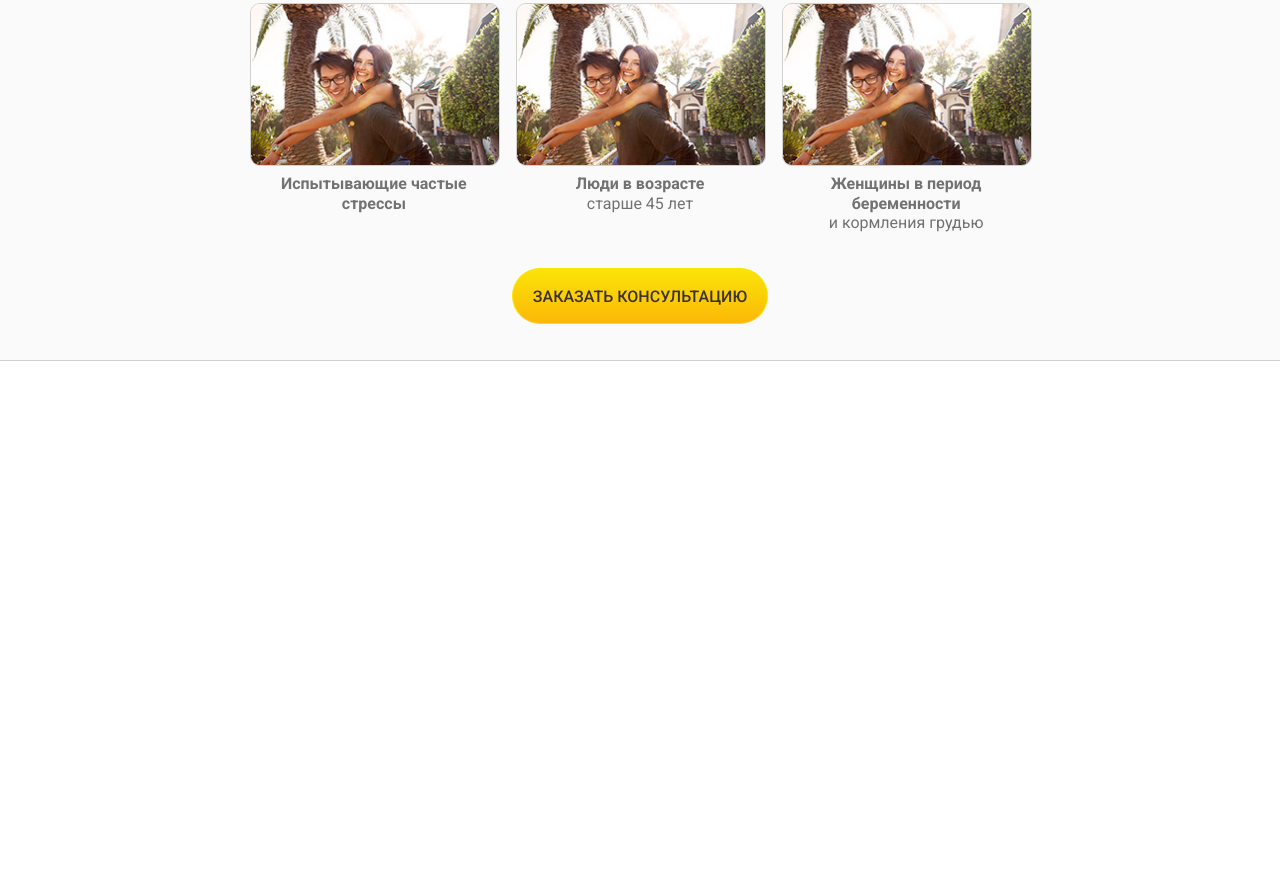
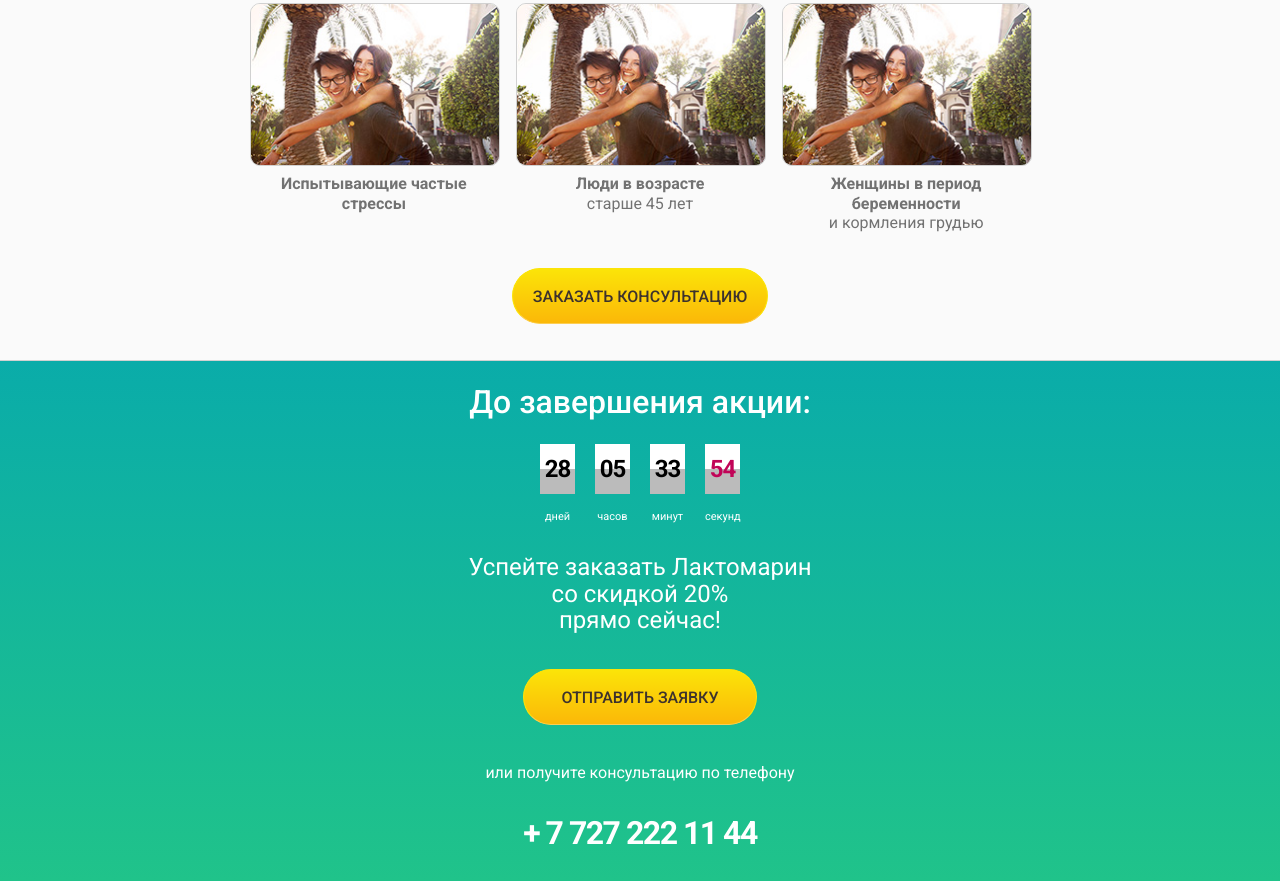
Before and after one commit to nechiporenko/lm-mobile, a website: page dist/index.html in a window 1280 px wide. Shown: the part 1792-2673 px from the top of the page. Before the commit the page ends 2153 px from the top, so only its background shows below. Drawn offline with nearby package versions, Linux system fonts and the light colour scheme; files that its build step writes are made by us from their sources.

Commit message:
Promo block & Timer code added

```diff
--- a/gruntfile.js
+++ b/gruntfile.js
@@ -10,7 +10,7 @@
 				tasks: ['sass:dist']
 			},
 			livereload: {
-				files: ['dist/*.html', 'src/js/*.js', 'dist/css/*.css','dist/img/**/*.{png,jpg,jpeg,gif,webp,svg}'],
+				files: ['dist/*.html', 'src/js/*.js', 'dist/css_common/*.css','dist/img/**/*.{png,jpg,jpeg,gif,webp,svg}'],
 				options: {
 					livereload: true
 				}
--- a/src/js/main.js
+++ b/src/js/main.js
@@ -5,6 +5,7 @@
 // Модальное окно
 // Ф-ция скролла к началу элеметна
 // Кнопка скролла страницы
+// Таймер обратного отсчета
 
 jQuery(document).ready(function ($) {
     //Кэшируем
@@ -157,4 +158,54 @@
         });
     }());
 
+
+    //
+    // Таймер обратного отсчета
+    //---------------------------------------------------------------------------------------
+    function initTimer() {
+        var $counter = $('.js-countdown'),
+            deadline = $counter.data('timer'),
+            $days = $counter.find('.countdown__num--day'),
+            $hours = $counter.find('.countdown__num--hour'),
+            $minutes = $counter.find('.countdown__num--min'),
+            $seconds = $counter.find('.countdown__num--sec');
+
+        function getTimeRemaining(endtime) {
+            var t = Date.parse(endtime) - Date.parse(new Date()),
+                seconds = Math.floor((t / 1000) % 60),
+                minutes = Math.floor((t / 1000 / 60) % 60),
+                hours = Math.floor((t / (1000 * 60 * 60)) % 24),
+                days = Math.floor(t / (1000 * 60 * 60 * 24));
+            if (seconds < 10 || seconds == 0) { seconds = '0' + seconds };
+            if (minutes < 10 || minutes == 0) { minutes = '0' + minutes };
+            if (hours < 10 || hours == 0) { hours = '0' + hours };
+
+            return {
+                'total': t,
+                'days': days,
+                'hours': hours,
+                'minutes': minutes,
+                'seconds': seconds
+            };
+        }
+
+        function initializeTimer(endtime) {
+            var timeinterval = setInterval(function () {
+                var t = getTimeRemaining(endtime);
+                $days.text(t.days);
+                $hours.text(t.hours);
+                $minutes.text(t.minutes);
+                $seconds.text(t.seconds);
+
+                if (t.total <= 0) {
+                    clearInterval(timeinterval);
+                }
+            }, 1000);
+        }
+
+        initializeTimer(deadline);
+    }
+
+    if ($('.js-countdown').length) { initTimer();}
+
 });
--- a/src/sass/partials/_page.scss
+++ b/src/sass/partials/_page.scss
@@ -2,3 +2,4 @@
 
 @import "page/_action-block.scss";
 @import "page/_feature-blocks.scss";
+@import "page/_promo-block.scss";
--- a/src/sass/partials/page/_action-block.scss
+++ b/src/sass/partials/page/_action-block.scss
@@ -27,4 +27,4 @@
 .b-action__subtitle{
     margin-bottom:rem(12px);
 }
-/*Action Block End*/
+/*Action Block Start*/
--- /dev/null
+++ b/src/sass/partials/page/_promo-block.scss
@@ -0,0 +1,90 @@
+@import "../../modules/_base.scss";
+/*---БЛОК "АКЦИЯ"*/
+.b-promo{
+    padding:rem(24px) 0;
+    @include linear-gradient(to bottom, $primary, $primary-light);
+    color:#fff;
+    text-align:center;
+}
+.b-promo__title{
+    display:block;
+    margin-bottom:rem(24px);
+    @include font-size(32px);
+    line-height:1.1;
+    font-weight:500;
+}
+
+.b-promo__subtitle{
+    display:block;
+    margin-bottom:rem(24px);
+    @include font-size(24px);
+    line-height:1.1;
+}
+
+.b-promo__tel{
+    color:#fff;
+    text-decoration:none;
+    font-weight:bold;
+    @include font-size(32px);
+    letter-spacing:rem(-1.5px);
+    white-space:nowrap;
+
+    &:hover,
+    &:active{
+        color:$primary-alt;
+    }
+}
+.b-promo__btn{
+    min-width:rem(234px);
+}
+
+
+.countdown{
+    width:100%;
+    max-width:rem(220);
+    list-style-type:none;
+    padding:0;
+    margin:0 auto rem(24px);
+    font-size:0;
+}
+
+.countdown__item{
+    display:inline-block;
+    width:25%;
+    padding:0 rem(10px);
+    box-sizing:border-box;
+    @include font-size(24px);
+    text-align:center;
+}
+.countdown__inner{
+    height:rem(50px);
+    background:#bbb;
+    line-height:rem(50px);
+    white-space:nowrap;
+    position:relative;
+    z-index:1;
+
+    &:before{
+        content:'';
+        display:block;
+        height:rem(25px);
+        position:absolute;
+        left:0; top:0;
+        width:100%;
+        background:#fff;
+        z-index:-1;
+    }
+}
+.countdown__num{
+    font-weight:bold;
+    letter-spacing:rem(-1px);
+    color:#000;
+}
+
+.countdown__num--sec{
+    color:#c10458;
+}
+.countdown__title{
+    @include font-size(11px);
+}
+/*---/БЛОК "АКЦИЯ"*/
```
Also changed, not shown: dist/css_common/app.css, dist/css_common/promo.css (added), dist/index.html, dist/js/app.js, dist/js/app.min.js, 1 other file.
